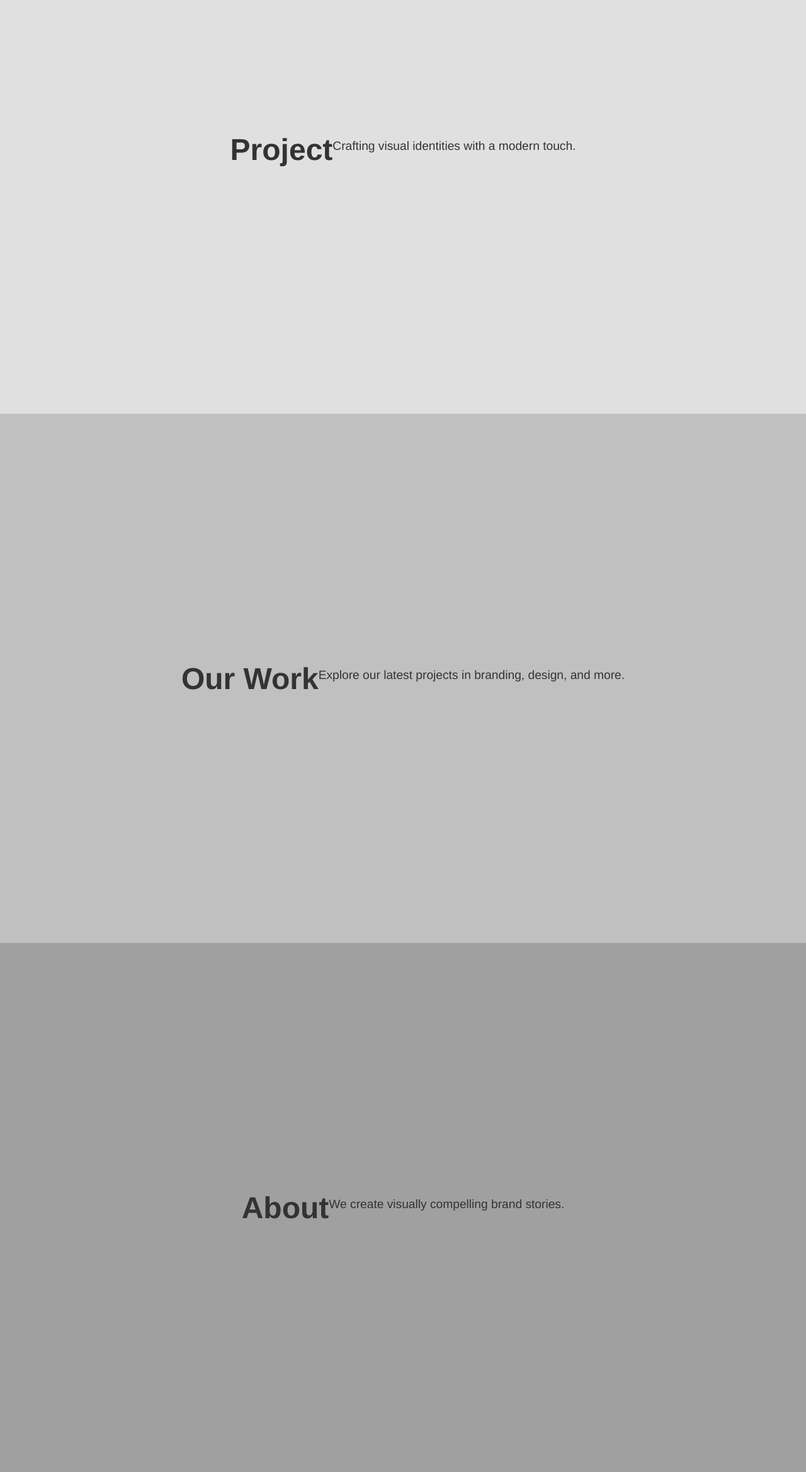
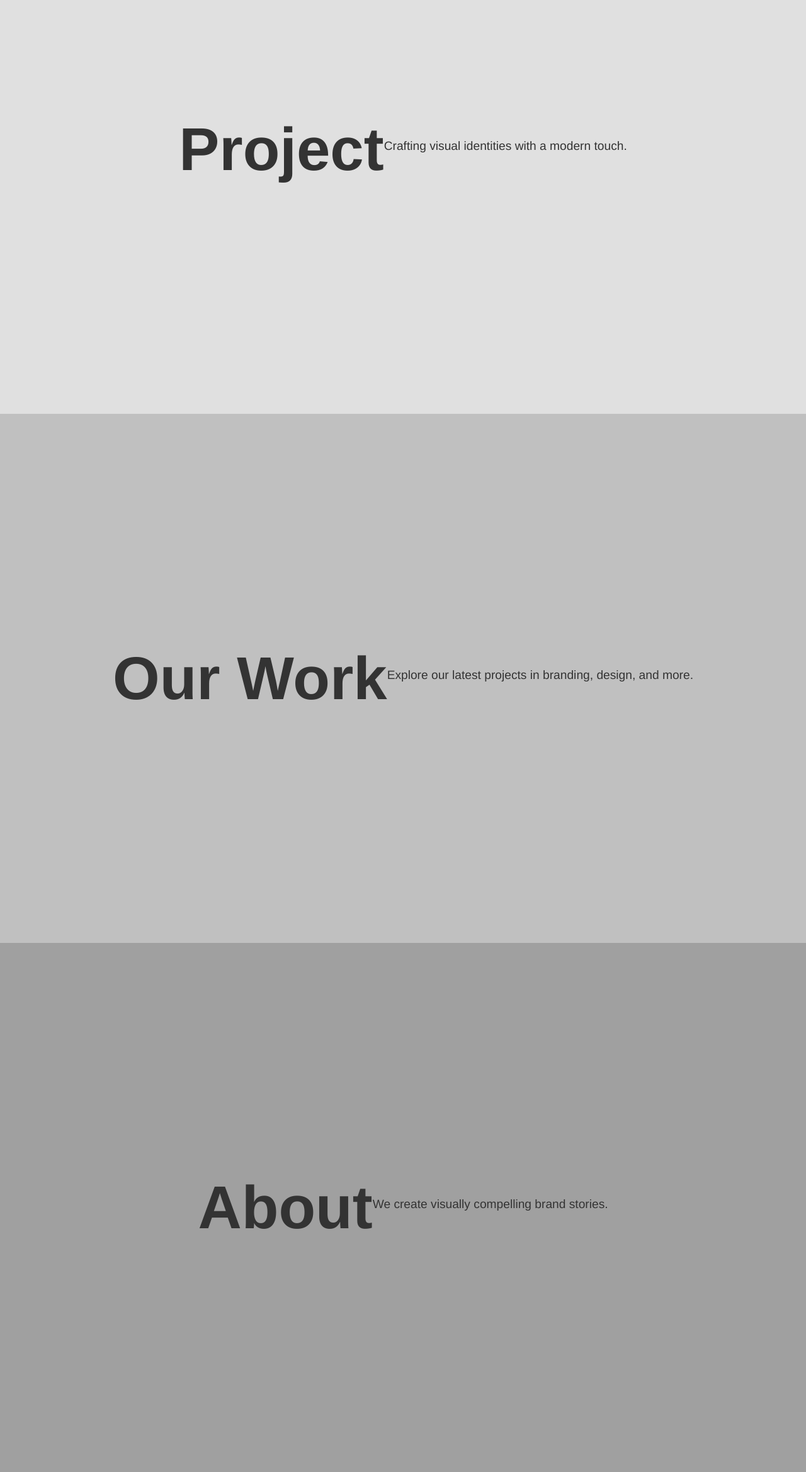
Before and after one commit to lewistwo/website, a PHP site: page / in a window 1280 px wide. Shown: the part 183-2520 px from the top of the page at 63% size. Run offline with PHP 8.4, Linux system fonts and the light colour scheme.

Commit message:
Update styles.css

```diff
--- a/css/styles.css
+++ b/css/styles.css
@@ -18,7 +18,7 @@ body, html {
 }
 
 h1, h2 {
-    font-size: 3rem;
+    font-size: 6rem;
     margin: 0;
 }
 
```
